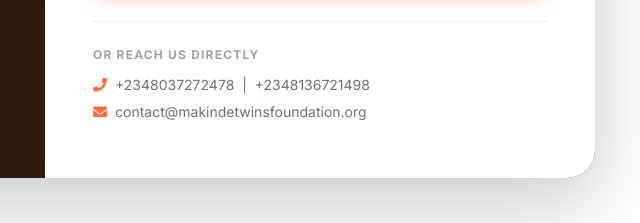
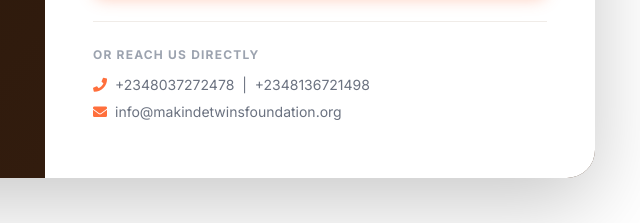
Before and after one commit to scotsim/maktwinsfoundation, a website: page index.html in a window 1280 px wide. Shown: the part 4183-4406 px from the top of the page, 595-1235 px from the left. Drawn offline with nearby package versions, Linux system fonts and the light colour scheme; a web font is replaced by a local one.

Commit message:
Update contact email address in index.html

```diff
--- a/index.html
+++ b/index.html
@@ -195,7 +195,7 @@
           <div style="margin-top:1.5rem;padding-top:1.5rem;border-top:1px solid #f0ece8;">
             <p style="font-size:0.75rem;font-weight:700;color:#9ca3af;margin-bottom:0.625rem;text-transform:uppercase;letter-spacing:0.1em;">Or reach us directly</p>
             <p style="font-size:0.875rem;color:#6b7280;margin-bottom:0.375rem;"><i class="fas fa-phone" style="color:#ff6f3c;margin-right:0.5rem;"></i>+2348037272478 &nbsp;|&nbsp; +2348136721498</p>
-            <p style="font-size:0.875rem;color:#6b7280;"><i class="fas fa-envelope" style="color:#ff6f3c;margin-right:0.5rem;"></i>contact@makindetwinsfoundation.org</p>
+            <p style="font-size:0.875rem;color:#6b7280;"><i class="fas fa-envelope" style="color:#ff6f3c;margin-right:0.5rem;"></i>info@makindetwinsfoundation.org</p>
           </div>
         </div>
       </div>
```
